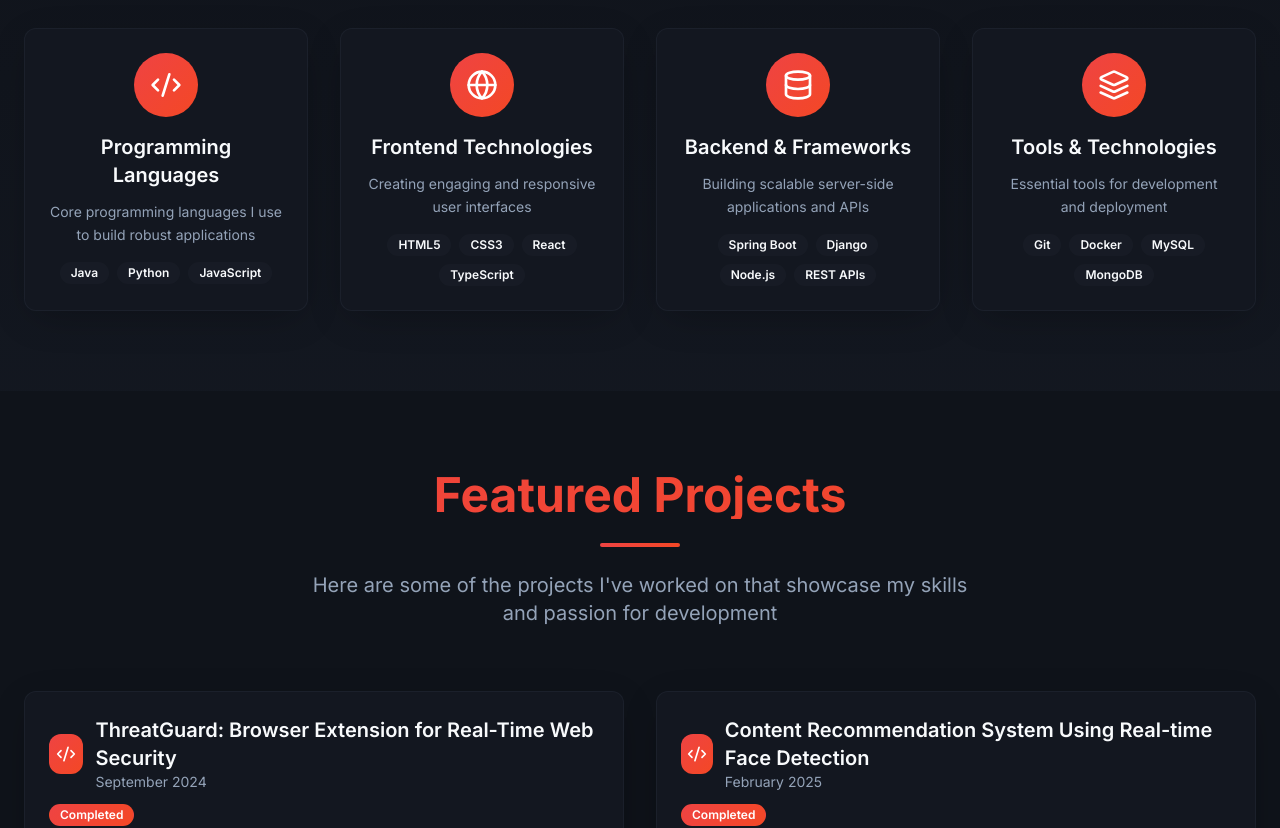
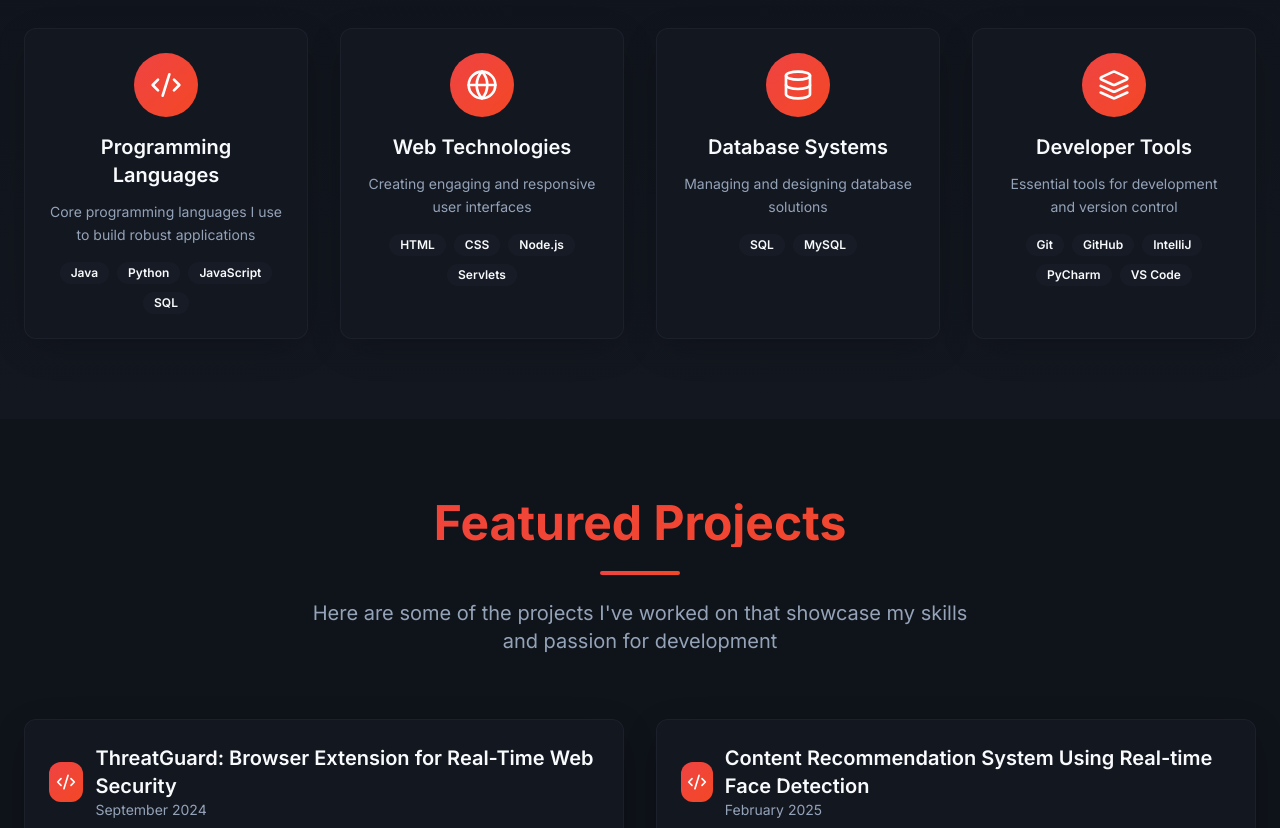
Before and after one commit to Kay-Ze/nikunj-kapil-portfolio, a React (Vite) app: page / in a window 1280 px wide. Shown: the part 1780-2608 px from the top of the page. Built offline with nearby package versions, Linux system fonts and the light colour scheme; the HTML template or start-up script is replaced by a standard one.

Commit message:
Refactor: Update project years and skills

```diff
--- a/src/components/Portfolio/ProjectsSection.tsx
+++ b/src/components/Portfolio/ProjectsSection.tsx
@@ -25,7 +25,7 @@ const ProjectsSection = () => {
       description: "Built a custom firewall system using Python to monitor and control network traffic. Implemented packet filtering, intrusion detection, and logging mechanisms to enhance network security and protect against unauthorized access.",
       technologies: ["Python", "Socket Programming", "Network Security", "Packet Analysis"],
       status: "completed",
-      date: "2024",
+      date: "2025",
       isPrivate: true
     },
     {
@@ -33,7 +33,7 @@ const ProjectsSection = () => {
       description: "Developed a comprehensive e-learning platform with course management, video streaming, user progress tracking, and interactive quizzes. Features include user authentication, admin dashboard, and real-time notifications for enhanced learning experience.",
       technologies: ["Java", "Spring Boot", "MySQL", "React", "REST API"],
       status: "completed",
-      date: "2024",
+      date: "2025",
       isPrivate: true
     }
   ];
--- a/src/components/Portfolio/SkillsSection.tsx
+++ b/src/components/Portfolio/SkillsSection.tsx
@@ -5,23 +5,23 @@ const SkillsSection = () => {
   const skillCategories = [{
     title: "Programming Languages",
     icon: Code2,
-    skills: ["Java", "Python", "JavaScript"],
+    skills: ["Java", "Python", "JavaScript", "SQL"],
     description: "Core programming languages I use to build robust applications"
   }, {
-    title: "Frontend Technologies",
+    title: "Web Technologies",
     icon: Globe,
-    skills: ["HTML5", "CSS3", "React", "TypeScript"],
+    skills: ["HTML", "CSS", "Node.js", "Servlets"],
     description: "Creating engaging and responsive user interfaces"
   }, {
-    title: "Backend & Frameworks",
+    title: "Database Systems",
     icon: Database,
-    skills: ["Spring Boot", "Django", "Node.js", "REST APIs"],
-    description: "Building scalable server-side applications and APIs"
+    skills: ["SQL", "MySQL"],
+    description: "Managing and designing database solutions"
   }, {
-    title: "Tools & Technologies",
+    title: "Developer Tools",
     icon: Layers,
-    skills: ["Git", "Docker", "MySQL", "MongoDB"],
-    description: "Essential tools for development and deployment"
+    skills: ["Git", "GitHub", "IntelliJ", "PyCharm", "VS Code"],
+    description: "Essential tools for development and version control"
   }];
   return <section id="skills" className="py-20 gradient-subtle">
       <div className="container mx-auto px-6">
```
